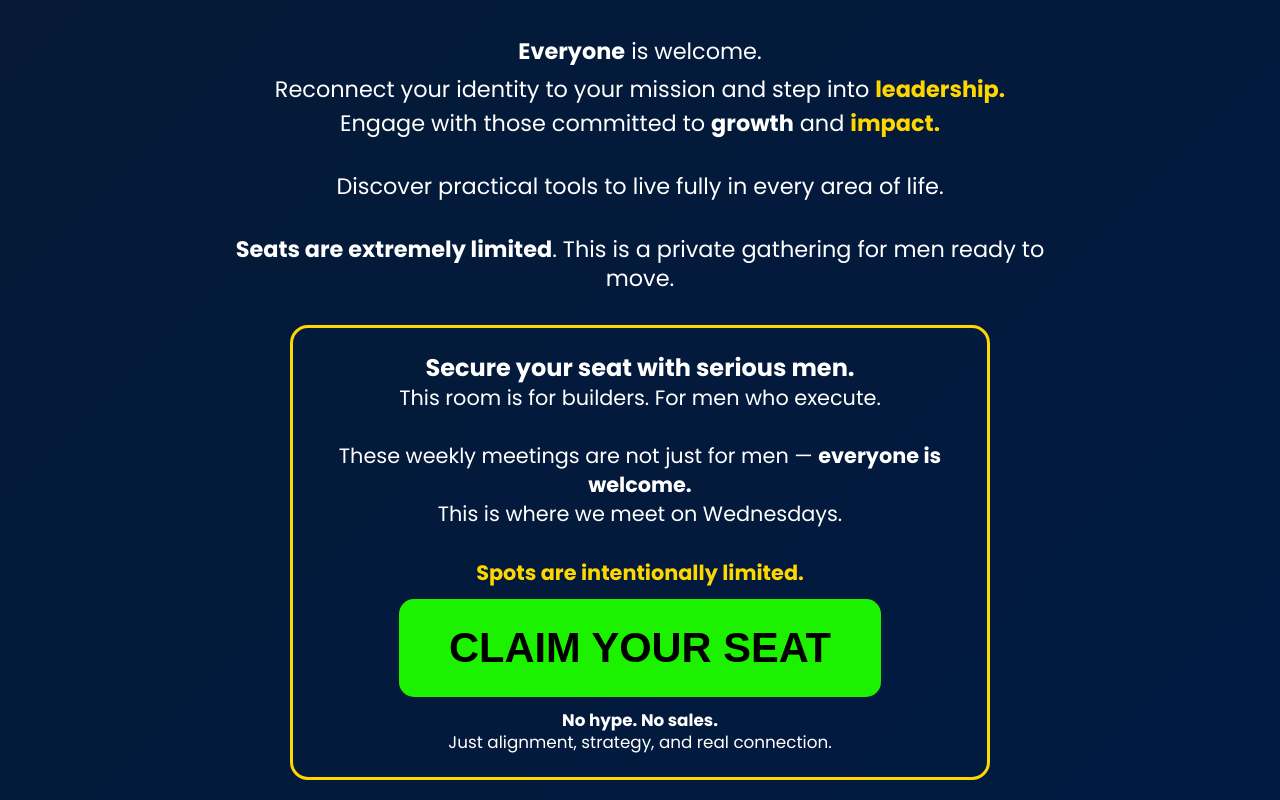
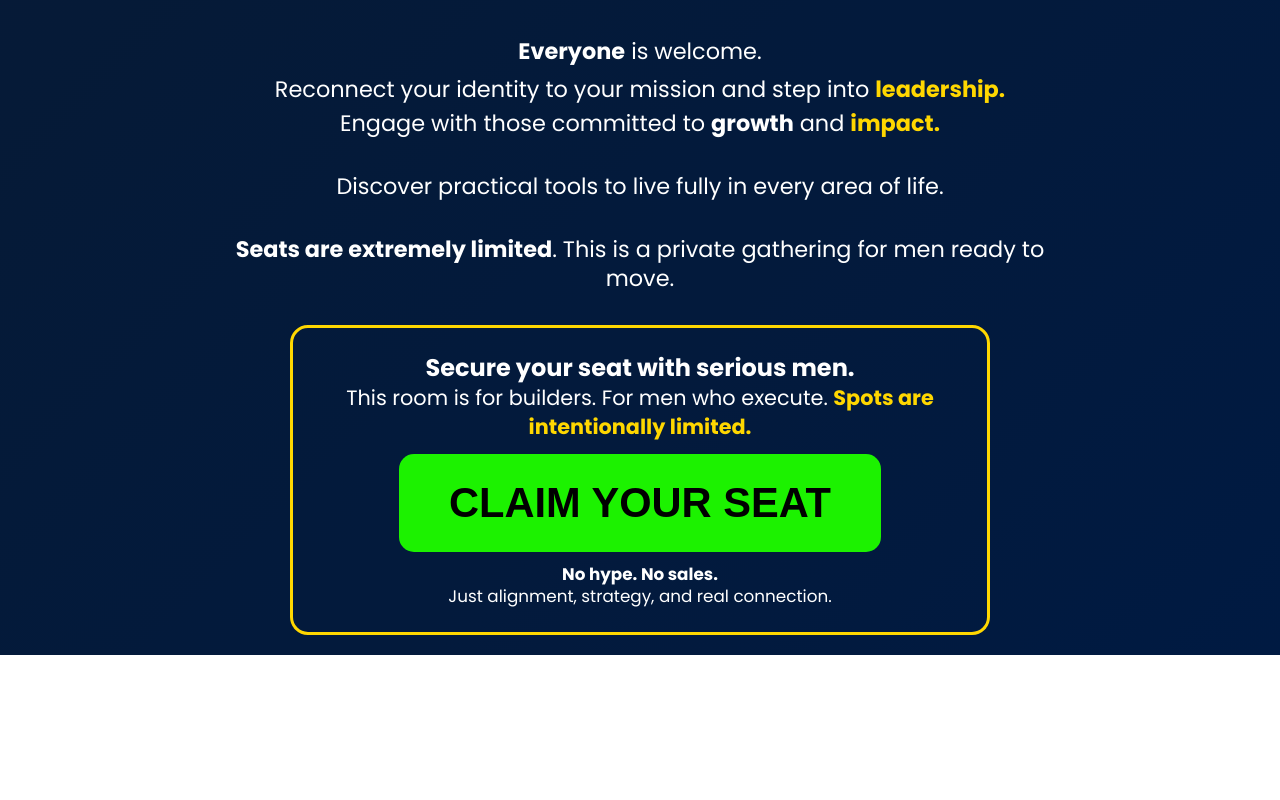
Before and after one commit to Yosuuuf/landing-page, a plain HTML site: page index.html in a window 1280 px wide. Shown: the part 897-1697 px from the top of the page. After the commit the page ends 1552 px from the top, so only its background shows below. Drawn offline with Linux system fonts and the light colour scheme.

Commit message:
Update index.html

```diff
--- a/index.html
+++ b/index.html
@@ -101,9 +101,7 @@
   </p>
 
   <p class="rsvp-sub">
-    This room is for builders. For men who execute.<br><br>
-    These weekly meetings are not just for men — <span class="bold">everyone is welcome.</span><br>
-    This is where we meet on Wednesdays.<br><br>
+    This room is for builders. For men who execute.
     <span class="highlight">Spots are intentionally limited.</span>
   </p>
 
```
